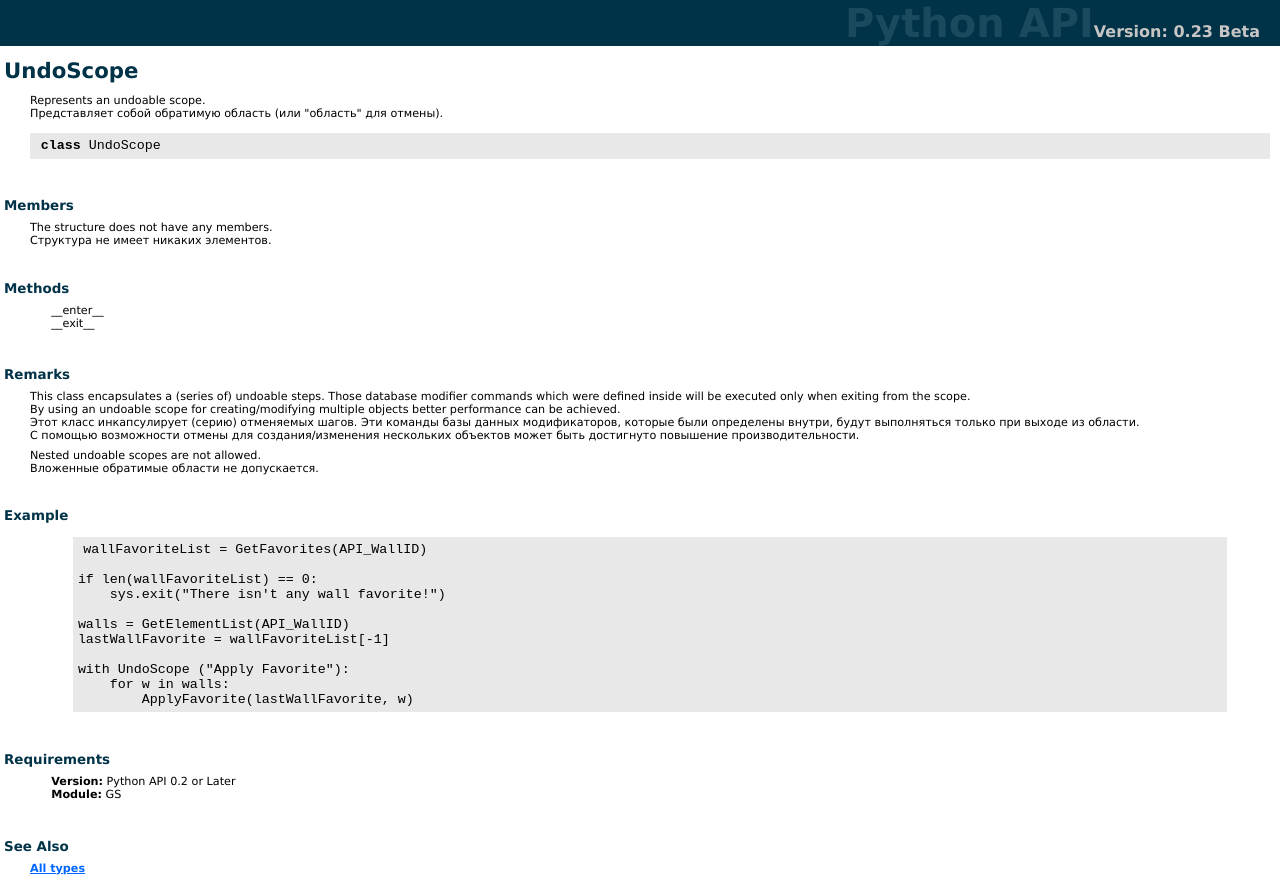
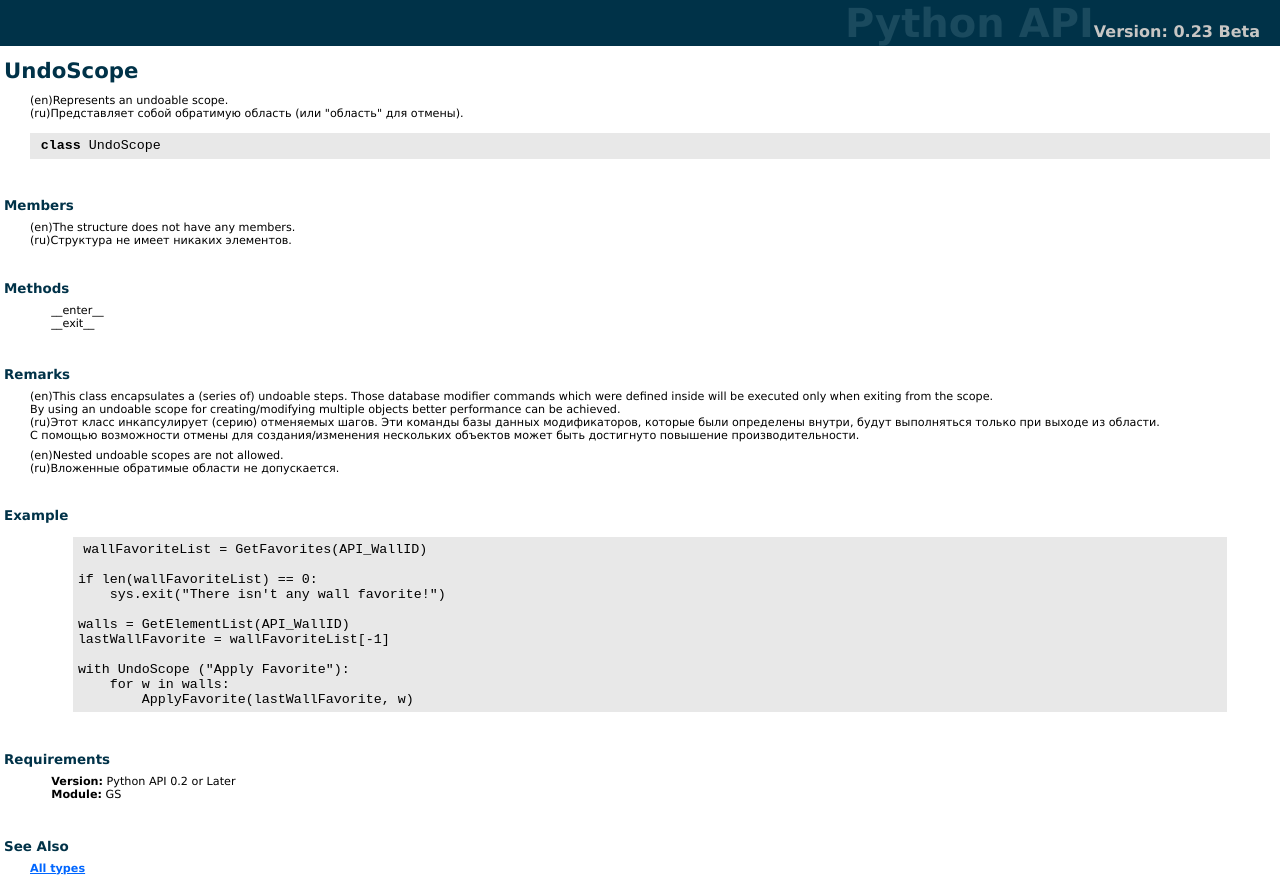
Before and after one commit to MikiEremiki/Parsing-PyAPI-ARCHICAD-Ru, a plain HTML site: page Documentation/Types/UndoScope.html in a window 1280 px wide. Shown: the top 878 px of the page. Drawn offline with Linux system fonts and the light colour scheme.

Commit message:
Update UndoScope.html

```diff
--- a/Documentation/Types/UndoScope.html
+++ b/Documentation/Types/UndoScope.html
@@ -22,16 +22,16 @@
 
         <h1>UndoScope</h1>
         <p>
-            Represents an undoable scope.<br/>
-            Представляет собой обратимую область (или "область" для отмены).
+            (en)Represents an undoable scope.<br/>
+            (ru)Представляет собой обратимую область (или "область" для отмены).
         </p>
         <pre><code class="python"><strong>class</strong> UndoScope</code></pre>
 
         <p>&nbsp;</p>
         <h4>Members</h4>
         <p>
-            The structure does not have any members.<br/>
-            Cтруктура не имеет никаких элементов.
+            (en)The structure does not have any members.<br/>
+            (ru)Cтруктура не имеет никаких элементов.
         </p>
 
         <p>&nbsp;</p>
@@ -44,17 +44,17 @@
         <p>&nbsp;</p>
         <h4>Remarks</h4>
         <p>
-            This class encapsulates a (series of) undoable steps.
+            (en)This class encapsulates a (series of) undoable steps.
             Those database modifier commands which were defined inside will be executed only when exiting from the scope.<br/>
             By using an undoable scope for creating/modifying multiple objects better performance can be achieved.<br/>
-            Этот класс инкапсулирует (серию) отменяемых шагов.
+            (ru)Этот класс инкапсулирует (серию) отменяемых шагов.
             Эти команды базы данных модификаторов, которые были определены внутри, будут выполняться только при выходе из области.<br/>
             С помощью возможности отмены для создания/изменения нескольких объектов может быть достигнуто повышение производительности.
 
         </p>
         <p>
-            Nested undoable scopes are not allowed.<br/>
-            Вложенные обратимые области не допускается.
+            (en)Nested undoable scopes are not allowed.<br/>
+            (ru)Вложенные обратимые области не допускается.
         </p>
 
         <p>&nbsp;</p>
```
